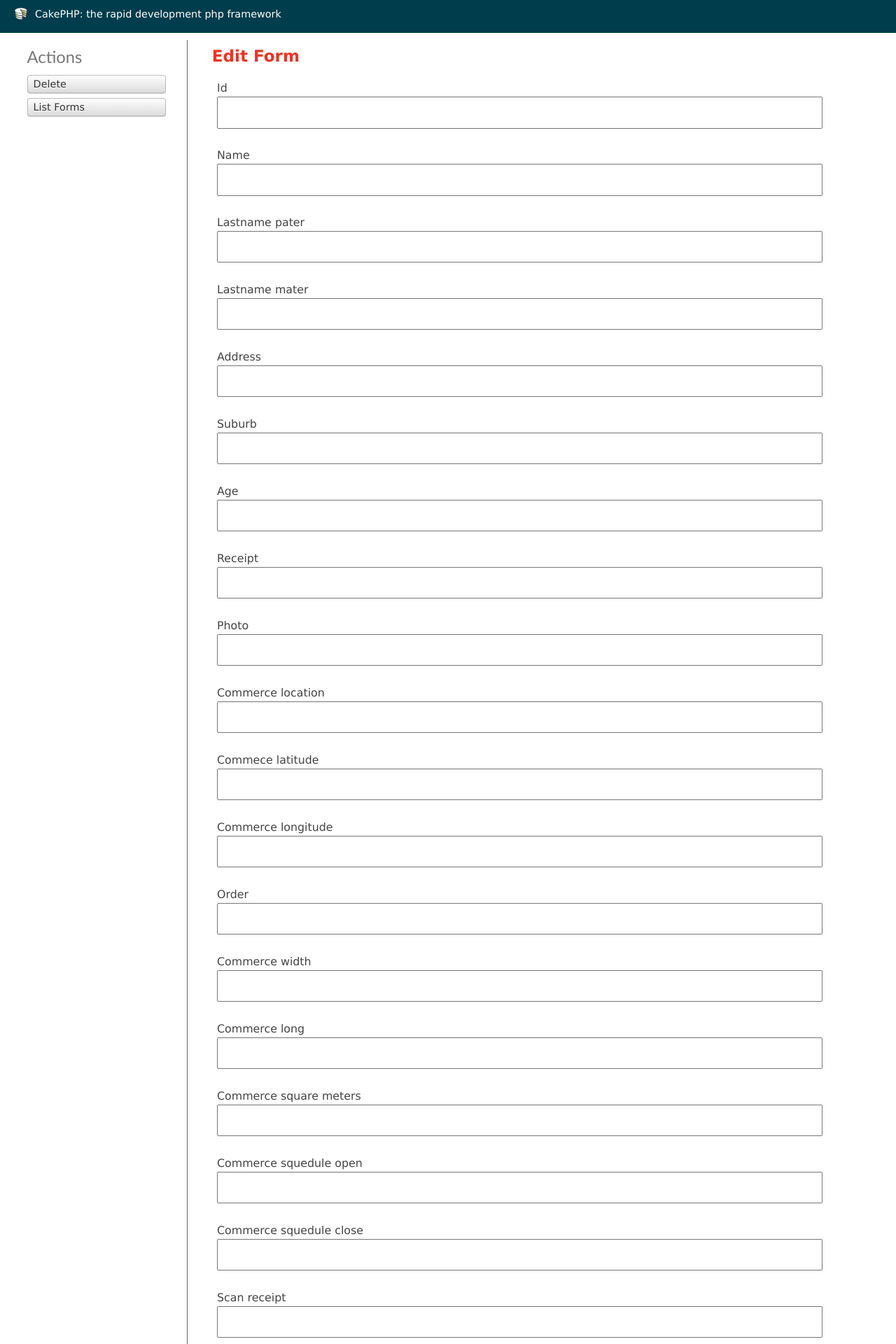
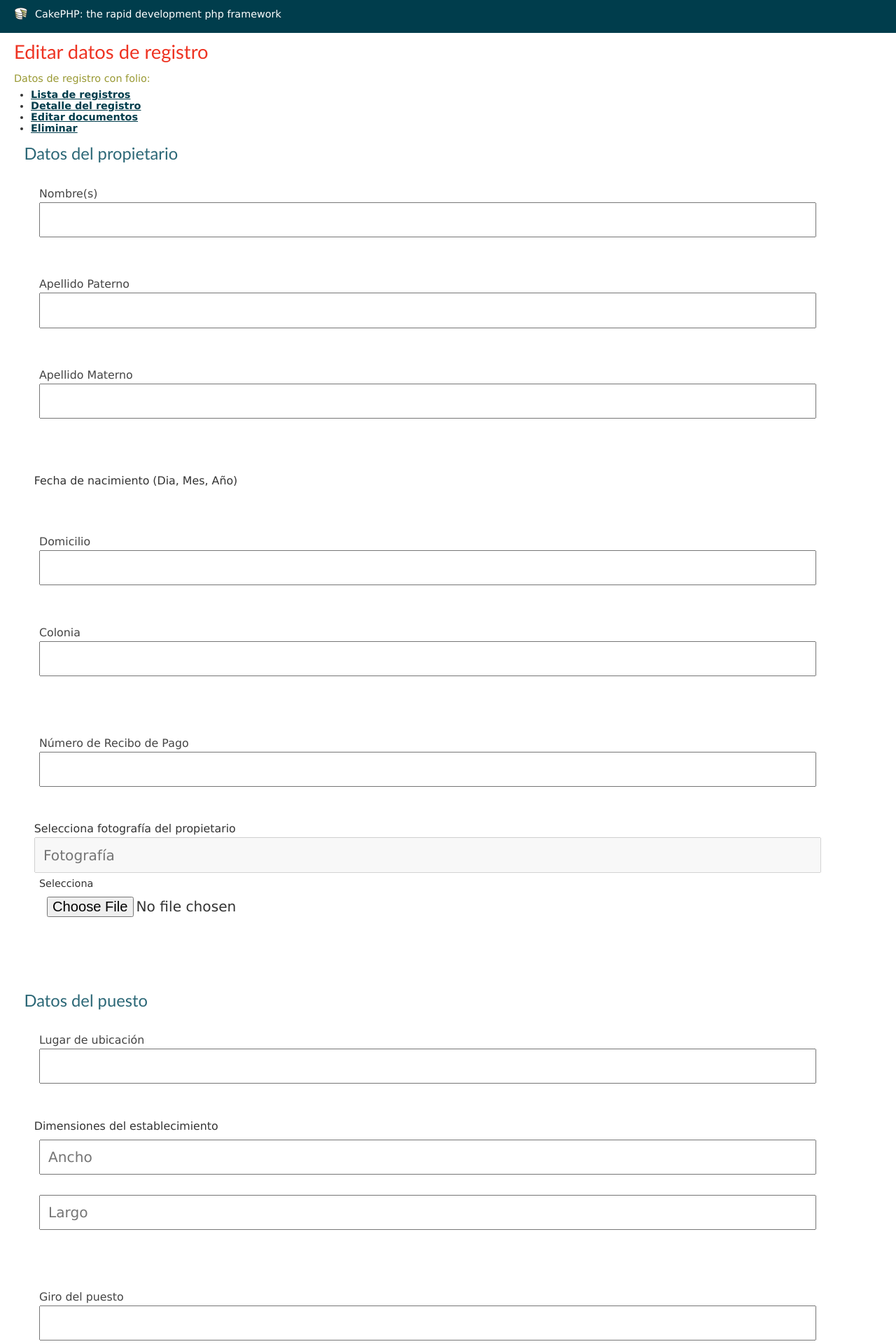
Before and after one commit to yasakani/repufi, a CakePHP app: the page made by app/View/Forms/edit.ctp in a window 1280 px wide. Shown: the top 1920 px of the page at 70% size. Run offline with PHP 8.4 and a stand-in for CakePHP, Linux system fonts and the light colour scheme; the template is opened without the code that fills it, so the values that code supplies are empty; form fields are guessed from the names that the template uses; some libraries are stand-ins or nearby versions.

Commit message:
- Creado elemento de vista para mostrar mensajes de alerta por medio de setFlash. - Corregido error de nombre de constante en archivo de configuración. - Se redondeo cifra de metros cuadrados cuando el calculo sobrepasa los dos digitos decimales corrigiendo despliegue de dato en vista de registro. - Agregado el calculo de edad a partir de fecha de nacimiento para mostrar en vista detalle de registro. - Se reviso proceso de carga de imagen de propietario, se corrigió llamada a metodo para carga de imagen. - Se creo metodo para obtener nombre de meses en español. - Se revisó y corrigió proceso de encargado de editar los datos de registro y carga de imagen de propietario. - Se revisó proceso de eliminación de registro, se implemento proceso para eliminar todos los archivos de imagen en conjunto con los datos de registro. - Se agregó un boton para mejorar navegación entre pagina de vista detalle de registro y pagina de administración de documentos. - Se cambio plantilla de pagina de edición de datos de registro, se utilizo formato de pagina de captura. - Cambio en despliegue de información referente a los datos de dimensiones del puesto. - Corregidos errores en indices para mostrar imagenes de documentos en vista detalle del registro.

```diff
--- a/app/Config/core.php
+++ b/app/Config/core.php
@@ -350,7 +350,7 @@ Cache::config('_cake_model_', array(
 /**
  * Configuration for documents
  */
-Configure::write('docuemnt_types', array(
+Configure::write('document_types', array(
 		0 => array('type' => 'receipt_2011', 'caption' => 'Recibo de pago 2011', 'img' => null),
 		1 => array('type' => 'receipt_2012', 'caption' => 'Recibo de pago 2012', 'img' => null),
 		2 => array('type' => 'recent_photo', 'caption' => 'Fotografia reciente del comercio', 'img' => null),
--- /dev/null
+++ b/app/View/Elements/flash_bootstrap_alert.ctp
@@ -0,0 +1,4 @@
+<div id="flash-bootstrap" class="alert">
+	<button type="button" class="close" data-dismiss="alert">&times;</button>
+	<?php echo h($message); ?>
+</div>
--- a/app/View/Forms/edit.ctp
+++ b/app/View/Forms/edit.ctp
@@ -1,44 +1,116 @@
-<div class="forms form">
-<?php echo $this->Form->create('Form'); ?>
-	<fieldset>
-		<legend><?php echo __('Edit Form'); ?></legend>
-	<?php
-		echo $this->Form->input('id');
-		echo $this->Form->input('name');
-		echo $this->Form->input('lastname_pater');
-		echo $this->Form->input('lastname_mater');
-		echo $this->Form->input('address');
-		echo $this->Form->input('suburb_id');
-		echo $this->Form->input('age');
-		echo $this->Form->input('receipt_id');
-		echo $this->Form->input('photo');
-		echo $this->Form->input('commerce_location');
-		echo $this->Form->input('commece_latitude');
-		echo $this->Form->input('commerce_longitude');
-		echo $this->Form->input('order');
-		echo $this->Form->input('commerce_width');
-		echo $this->Form->input('commerce_long');
-		echo $this->Form->input('commerce_square_meters');
-		echo $this->Form->input('commerce_squedule_open');
-		echo $this->Form->input('commerce_squedule_close');
-		echo $this->Form->input('scan_receipt');
-		echo $this->Form->input('scan_commerce_photo');
-		echo $this->Form->input('scan_rights');
-		echo $this->Form->input('scan_user_photo');
-		echo $this->Form->input('scan_address');
-		echo $this->Form->input('scan_sanity');
-		echo $this->Form->input('scan_ife');
-		echo $this->Form->input('scan_repecos');
-		echo $this->Form->input('scan_ambient');
-	?>
-	</fieldset>
-<?php echo $this->Form->end(__('Submit')); ?>
+<div id="forms-edit">
+
+	<h2>Editar datos de registro</h2>
+
+	<div class="row">
+		<div class="span6">
+			<h4>Datos de registro con folio: <?php echo $this->request->data['Form']['id']; ?></h4>
+		</div>
+		<div class="span6 text-right">
+			<ul class="inline">
+				<li><?php echo $this->Html->link('Lista de registros', array('action' => 'index'), array('class' => 'btn btn-small')); ?></li>
+				<li><?php echo $this->Html->link('Detalle del registro', array('action' => 'view', $this->request->data['Form']['id']), array('class' => 'btn btn-small')); ?></li>
+				<li><?php echo $this->Html->link('Editar documentos', array('action' => 'docs', $this->request->data['Form']['id']), array('class' => 'btn btn-small btn-info')); ?></li>
+				<li><?php echo $this->Form->postLink('Eliminar', array('action' => 'delete', $this->Form->value('Form.id')), array('class' => 'btn btn-small btn-danger'), __('¿Eliminar registro #%s?', $this->Form->value('Form.id'))); ?></li>
+			</ul>
+		</div>
+	</div>
+
+	<?php echo $this->Form->create('Form', array('type' => 'file')); ?>
+
+	<div class="row">
+
+		<div class="span6">
+
+			<h3>Datos del propietario</h3>
+
+	        <div class="row">
+	            <div class="span2">
+	                <?php echo $this->Form->input('name', array('label' => 'Nombre(s)', 'class' => 'input-medium')); ?>
+	            </div>
+	            <div class="span2">
+	                <?php echo $this->Form->input('lastname_pater', array('label' => 'Apellido Paterno', 'class' => 'input-medium')); ?>
+	            </div>
+	            <div class="span2">
+	                <?php echo $this->Form->input('lastname_mater', array('label' => 'Apellido Materno', 'class' => 'input-medium')); ?>
+	            </div>
+	        </div>
+
+			<div class="row">
+                <div class="span6">
+                    <label style="cursor:default;">Fecha de nacimiento (Dia, Mes, Año)</label>
+                    <?php echo $this->Form->day('birthday', array('class' => 'input-small', 'empty' => false)); ?>
+                    <?php echo $this->Form->month('birthday', array('class' => 'input-medium', 'empty' => false, 'monthNames' => $months_spanish)); ?>
+                    <?php echo $this->Form->year('birthday', 1920, null, array('class' => 'input-small', 'empty' => false)); ?>
+                </div>
+			</div>
+
+            <div class="row">
+                <div class="span3">
+                    <?php echo $this->Form->input('address', array('label' => 'Domicilio', 'class' => 'span3')); ?>
+                </div>
+                <div class="span3">
+                    <?php echo $this->Form->input('suburb_id', array('label' => 'Colonia', 'class' => 'span3')); ?>
+                </div>
+            </div>
+
+            <div class="row">
+                <div class="span3">
+                    <?php echo $this->Form->input('receipt_number', array('label' => 'Número de Recibo de Pago')); ?>
+                </div>
+                <div class="span3">
+                    <?php echo $this->Form->label('owner_photo', 'Selecciona fotografía del propietario'); ?>
+                    <input type="text" class="input-medium" id="upload-file" placeholder="Fotografía" disabled="disabled" />
+                    <div class="file-upload btn">
+                        <span>Selecciona</span>
+                        <?php echo $this->Form->file('owner_photo', array('class' => 'upload')); ?>
+                    </div>
+                </div>
+            </div>
+
+		</div>
+
+		<div class="span6">
+
+			<h3>Datos del puesto</h3>
+
+	        <div class="row">
+
+	            <div class="span3">
+	                <?php echo $this->Form->input('commerce_location', array('label' => 'Lugar de ubicación', 'class' => 'span3')); ?>
+	            </div>
+	            <div class="span3">
+	                <label style="cursor:default;">Dimensiones del establecimiento</label>
+	                <?php echo $this->Form->input('commerce_width', array('label' => false, 'div' => false, 'class' => 'input-small', 'placeholder' => 'Ancho')); ?>
+	                <?php echo $this->Form->input('commerce_long', array('label' => false, 'div' => false, 'class' => 'input-small', 'placeholder' => 'Largo')); ?>
+	            </div>
+
+	        </div>
+
+	        <div class="row">
+	            <div class="span3">
+	                <?php echo $this->Form->input('commerce_order', array('label' => 'Giro del puesto', 'class' => 'span3')); ?>
+	            </div>
+	            <div class="span3">
+	                <?php echo $this->Form->input('category_id', array('label' => 'Categoría', 'class' => 'span3')); ?>
+	            </div>
+	        </div>
+
+	        <div class="row">
+	            <div class="span6">
+	                <?php echo $this->Form->input('schedule_id', array('label' => 'Horario', 'class' => 'span3')); ?>
+	            </div>
+	        </div>
+
+		</div>
+
+	</div>
+
+	<div class="form-actions">
+	    <button type="submit" class="btn btn-primary">Guardar</button>
+	    <?php echo $this->Html->link('Cancelar', array('action' => 'view', $this->request->data['Form']['id']), array('class' => 'btn')); ?>
+	</div>
+
+	<?php echo $this->Form->end(); ?>
+
 </div>
-<div class="actions">
-	<h3><?php echo __('Actions'); ?></h3>
-	<ul>
-
-		<li><?php echo $this->Form->postLink(__('Delete'), array('action' => 'delete', $this->Form->value('Form.id')), null, __('Are you sure you want to delete # %s?', $this->Form->value('Form.id'))); ?></li>
-		<li><?php echo $this->Html->link(__('List Forms'), array('action' => 'index')); ?></li>
-	</ul>
-</div>
```
Also changed, not shown: app/Controller/FormsController.php (+89 -34 lines), app/View/Forms/docs.ctp (+16 -3 lines), app/View/Forms/view.ctp (+12 -4 lines).
